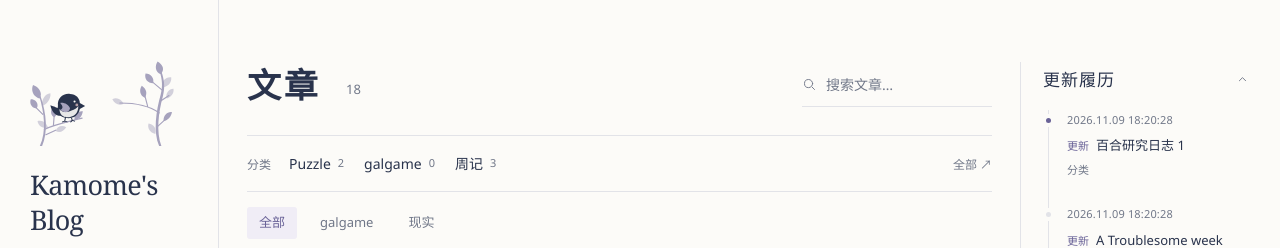
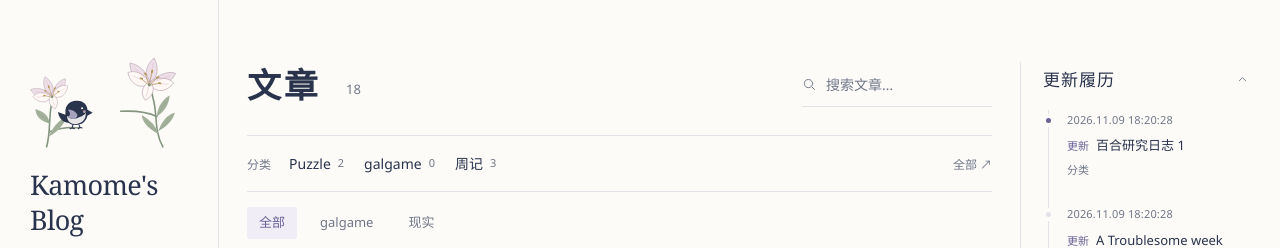
Before and after one commit to ushg8877/ushg8877.github.io, a Jekyll site: the page built from index.html, in a window 1280 px wide. Shown: the top 248 px of the page. Built offline with Jekyll 4.4.1, drawn with Linux system fonts in a browser that asks for light colours.

Commit message:
Replace the header branches with interactive lilies

```diff
--- a/_layouts/default.html
+++ b/_layouts/default.html
@@ -16,7 +16,7 @@
   <link rel="stylesheet" href="{{ '/assets/layout.css' | relative_url }}?v=20261109-sidebar-1">
   <link rel="stylesheet" href="{{ '/assets/article-engagement.css' | relative_url }}?v=20261018-1">
   <link rel="stylesheet" href="{{ '/assets/sealed-content.css' | relative_url }}?v=20261109-secret-images-1">
-  <link rel="stylesheet" href="{{ '/assets/bird-flight.css' | relative_url }}?v=20261015-branches-1">
+  <link rel="stylesheet" href="{{ '/assets/bird-flight.css' | relative_url }}?v=20261109-lilies-1">
   <script>try{const t=localStorage.getItem('theme');if(t==='light'||t==='dark')document.documentElement.dataset.theme=t}catch(e){}</script>
   {% unless page.access_id %}<link rel="stylesheet" href="{{ "/assets/private-reader.css" | relative_url }}?v=20261109-secret-images-1">{% endunless %}
 </head>
@@ -24,19 +24,36 @@
   <a class="skip" href="#main">跳到正文</a>
   <div class="site-shell">
     <header class="site-rail">
-      <div class="identity"><button class="bird-trigger" id="bird-trigger" type="button" data-perch="left" aria-label="让小鸟飞到右边的枝头"><svg class="identity-mark" viewBox="0 0 196 128" aria-hidden="true"><g class="bird-perches" aria-hidden="true">
-  <g class="bird-perch bird-perch-left">
-    <path class="bird-bough" d="M13 121C22 102 19 77 12 54L14 55C22 78 24 103 16 121Z"/>
-    <path class="bird-twig" d="M19 99C31 93 46 90 69 84M17 79 7 69M21 106 34 100M31 94 32 81"/>
-    <path class="bird-leaf" d="M13 58C4 56 1 47 4 40 12 43 17 50 13 58ZM9 71C2 71-1 64 1 59 8 59 12 65 9 71ZM32 83C26 79 27 72 32 68 37 74 37 79 32 83ZM59 86C58 79 64 74 70 75 69 82 65 86 59 86Z"/>
-    <path class="bird-leaf bird-leaf-light" d="M16 68C15 59 20 52 27 51 28 59 22 66 16 68ZM24 97C22 90 16 86 10 88 11 95 17 98 24 97ZM34 101C36 94 43 93 48 96 44 102 39 104 34 101Z"/>
+      <div class="identity"><button class="bird-trigger" id="bird-trigger" type="button" data-perch="left" aria-label="轻触百合，让小鸟飞到右边"><svg class="identity-mark" viewBox="0 0 196 128" aria-hidden="true"><g class="lily-garden" aria-hidden="true">
+  <g class="lily-stalk lily-left">
+    <path class="lily-stem" d="M22 122C27 105 25 85 28 68L28 55M26 102C37 98 49 95 66 97"/>
+    <path class="lily-leaf" d="M26 91C9 87 8 77 7 72 20 76 25 82 26 91ZM25 108C33 91 42 84 49 84 42 96 34 105 25 108Z"/>
+    <path class="lily-leaf-vein" d="M26 91 12 78M25 108 43 89"/>
+    <g transform="translate(28 52) rotate(-18) scale(.78)"><g class="lily-flower">
+  <g class="lily-petals-back"><path d="M0 3C-11-7-9-22-1-31 8-20 10-7 0 3Z"/><path d="M1 3C-15 5-29-4-31-18-16-18-6-10 1 3Z"/><path d="M-1 3C8-11 22-19 31-17 28-4 15 7-1 3Z"/></g>
+  <g class="lily-petals-front"><path d="M1 3C-8-8-23-11-31-5-26 7-12 16 1 3Z"/><path d="M-1 3C8-9 24-10 31-4 24 10 11 15-1 3Z"/><path d="M0 0C-10 8-9 20-1 26 8 19 10 8 0 0Z"/></g>
+  <path class="lily-veins" d="M0 3-1-24M0 3-24-13M0 3 24-12M0 3-24-2M0 3 24-1M0 3-1 20"/>
+  <g class="lily-stamens"><path d="M0 6-8-8M0 6 0-13M0 6 9-7M0 6-12-1M0 6 13 0"/><ellipse cx="-8" cy="-8" rx="2.4" ry="1.2" transform="rotate(30 -8 -8)"/><ellipse cx="0" cy="-13" rx="1.3" ry="2.6"/><ellipse cx="9" cy="-7" rx="2.4" ry="1.2" transform="rotate(-30 9 -7)"/><ellipse cx="-12" cy="-1" rx="2.4" ry="1.2"/><ellipse cx="13" cy="0" rx="2.4" ry="1.2"/></g>
+  <circle class="lily-heart" cx="0" cy="5" r="2"/>
+</g></g>
   </g>
-  <g class="bird-perch bird-perch-right">
-    <path class="bird-bough" d="M171 121C163 102 167 74 173 53 176 42 175 33 172 23L174 22C178 34 179 43 176 55 170 77 167 102 174 121Z"/>
-    <path class="bird-twig" d="M171 77C160 69 143 64 119 64M175 47 162 36M168 96 180 85M172 62 184 54M156 69 152 54"/>
-    <path class="bird-leaf" d="M173 26C166 23 165 15 169 9 176 13 179 20 173 26ZM163 38C156 38 151 32 153 25 160 25 165 31 163 38ZM152 57C146 54 144 47 148 41 154 45 156 51 152 57ZM177 88C176 81 182 75 188 76 187 82 183 87 177 88Z"/>
-    <path class="bird-leaf bird-leaf-light" d="M175 43C174 35 180 29 187 30 188 38 182 43 175 43ZM181 58C179 51 184 45 190 45 191 51 187 56 181 58ZM166 105C159 103 155 97 157 91 164 92 168 98 166 105ZM124 65C121 59 115 56 109 59 112 65 118 68 124 65Z"/>
+  <g class="lily-stalk lily-right">
+    <path class="lily-stem" d="M176 122C164 102 169 77 163 58L159 39M168 82C154 75 140 74 120 75"/>
+    <path class="lily-leaf" d="M168 82C169 66 179 57 185 54 184 67 177 76 168 82ZM170 105C157 99 148 88 148 80 161 88 167 95 170 105ZM170 101C176 84 186 78 192 77 189 88 179 97 170 101Z"/>
+    <path class="lily-leaf-vein" d="M168 82 181 61M170 105 153 87M170 101 187 83"/>
+    <g transform="translate(159 35) rotate(12)"><g class="lily-flower">
+  <g class="lily-petals-back"><path d="M0 3C-11-7-9-22-1-31 8-20 10-7 0 3Z"/><path d="M1 3C-15 5-29-4-31-18-16-18-6-10 1 3Z"/><path d="M-1 3C8-11 22-19 31-17 28-4 15 7-1 3Z"/></g>
+  <g class="lily-petals-front"><path d="M1 3C-8-8-23-11-31-5-26 7-12 16 1 3Z"/><path d="M-1 3C8-9 24-10 31-4 24 10 11 15-1 3Z"/><path d="M0 0C-10 8-9 20-1 26 8 19 10 8 0 0Z"/></g>
+  <path class="lily-veins" d="M0 3-1-24M0 3-24-13M0 3 24-12M0 3-24-2M0 3 24-1M0 3-1 20"/>
+  <g class="lily-stamens"><path d="M0 6-8-8M0 6 0-13M0 6 9-7M0 6-12-1M0 6 13 0"/><ellipse cx="-8" cy="-8" rx="2.4" ry="1.2" transform="rotate(30 -8 -8)"/><ellipse cx="0" cy="-13" rx="1.3" ry="2.6"/><ellipse cx="9" cy="-7" rx="2.4" ry="1.2" transform="rotate(-30 9 -7)"/><ellipse cx="-12" cy="-1" rx="2.4" ry="1.2"/><ellipse cx="13" cy="0" rx="2.4" ry="1.2"/></g>
+  <circle class="lily-heart" cx="0" cy="5" r="2"/>
+</g></g>
   </g>
+</g>
+<g class="lily-drifters" aria-hidden="true">
+  <g transform="translate(147 37)"><path class="lily-drift drift-one" d="M0 0C-5-2-11-1-12 4-6 8 0 6 0 0Z"/></g>
+  <g transform="translate(174 37)"><path class="lily-drift drift-two" d="M0 0C-3-6-8-8-11-5-9 1-3 4 0 0Z"/></g>
+  <g transform="translate(30 55)"><path class="lily-drift drift-three" d="M0 0C-4-3-9-2-10 2-6 7-1 6 0 0Z"/></g>
 </g>
 <g class="bird-traveler"><g class="bird-facing"><g class="bird-figure">
   <path class="bird-tail" d="M-12-16-25-21C-23-12-19-7-11-7Z"/>
@@ -67,7 +84,7 @@
   {% if page.access_id %}{% include access-dialog.html %}{% else %}{% include private-access.html %}{% endif %}
   <script src="{{ '/assets/site.js' | relative_url }}?v=20261019-no-lyrics-1" defer></script>
   <script src="{{ '/assets/layout.js' | relative_url }}?v=20261109-sidebar-1" defer></script>
-  <script src="{{ '/assets/bird-flight.js' | relative_url }}?v=20261015-branches-1" defer></script>
+  <script src="{{ '/assets/bird-flight.js' | relative_url }}?v=20261109-lilies-1" defer></script>
   {% unless page.private_gateway %}
   <script src="{{ '/assets/article-engagement.js' | relative_url }}?v=20261018-1" defer></script>
   {% endunless %}
--- a/assets/bird-flight.css
+++ b/assets/bird-flight.css
@@ -1,42 +1,41 @@
-.bird-trigger{display:block;flex:none;padding:0;border:0;background:none;color:inherit;position:relative;touch-action:manipulation;border-radius:12px;min-width:44px;min-height:44px;cursor:pointer;-webkit-tap-highlight-color:transparent}
-.bird-traveler{transform:translate(52px,88px)}
-.bird-facing{transform:scaleX(1);transition:transform .18s ease-out}
-.bird-trigger[data-perch="right"] .bird-traveler{transform:translate(132px,65px)}
-.bird-trigger[data-perch="right"] .bird-facing{transform:scaleX(-1)}
-.bird-trigger[data-flight="right"] .bird-traveler{animation:bird-to-right 1.25s both}
-.bird-trigger[data-flight="left"] .bird-traveler{animation:bird-to-left 1.25s both}
-.bird-trigger[data-flight] .bird-wing{transform-origin:-6px -21px;animation:bird-wingbeat .25s ease-in-out .1s 4}
-.bird-trigger[data-flight] .bird-leg{animation:bird-tuck-feet 1.25s both}
+.bird-trigger{--lily-stem:#83947f;--lily-leaf:#a3b19b;--lily-vein:#7f937d;--lily-petal:#fff8f4;--lily-back:#eddfe7;--lily-edge:#b8a1b4;--lily-blush:#d8b2c7;--lily-pollen:#b49658;display:block;flex:none;padding:0;border:0;background:none;color:inherit;position:relative;touch-action:manipulation;border-radius:12px;min-width:44px;min-height:44px;cursor:pointer;-webkit-tap-highlight-color:transparent}
+[data-theme="dark"] .bird-trigger{--lily-stem:#859985;--lily-leaf:#a1b39b;--lily-vein:#657c6b;--lily-petal:#eee5ed;--lily-back:#b9a6be;--lily-edge:#beabc5;--lily-blush:#ac8eaf;--lily-pollen:#e1c68c}
+.lily-stem{fill:none;stroke:var(--lily-stem);stroke-width:2.1}.lily-leaf{fill:var(--lily-leaf);stroke:none}.lily-leaf-vein{fill:none;stroke:var(--lily-vein);stroke-width:.7;opacity:.55}
+.lily-petals-back{fill:var(--lily-back);stroke:var(--lily-edge);stroke-width:.75}.lily-petals-front{fill:var(--lily-petal);stroke:var(--lily-edge);stroke-width:.8}
+.lily-veins{fill:none;stroke:var(--lily-blush);stroke-width:.85;opacity:.6}.lily-stamens path{fill:none;stroke:var(--lily-pollen);stroke-width:.8}.lily-stamens ellipse{fill:var(--lily-pollen);stroke:none}.lily-heart{fill:var(--lily-stem);stroke:none}
+.lily-left{transform-origin:24px 122px}.lily-right{transform-origin:175px 122px}.lily-stalk{transform-box:view-box}.lily-flower{transform-box:fill-box;transform-origin:center}
+.lily-drifters{pointer-events:none}.lily-drift{fill:var(--lily-petal);stroke:var(--lily-edge);stroke-width:.6;opacity:0;transform-box:fill-box;transform-origin:center}
+.bird-trigger[data-bloom] .lily-left{animation:lily-sway-left 1.8s ease-in-out both}.bird-trigger[data-bloom] .lily-right{animation:lily-sway-right 1.8s ease-in-out both}
+.bird-trigger[data-bloom] .lily-flower{animation:lily-unfold 1.8s ease-in-out both}
+.bird-trigger[data-bloom] .drift-one{animation:lily-petal-one 2.15s .08s ease-out both}.bird-trigger[data-bloom] .drift-two{animation:lily-petal-two 1.9s .25s ease-out both}.bird-trigger[data-bloom] .drift-three{animation:lily-petal-three 1.75s .3s ease-out both}
+.bird-traveler{transform:translate(62px,97px)}.bird-facing{transform:scaleX(1);transition:transform .18s ease-out}
+.bird-trigger[data-perch="right"] .bird-traveler{transform:translate(124px,75px)}.bird-trigger[data-perch="right"] .bird-facing{transform:scaleX(-1)}
+.bird-trigger[data-flight="right"] .bird-traveler{animation:bird-to-right 1.35s both}.bird-trigger[data-flight="left"] .bird-traveler{animation:bird-to-left 1.35s both}
+.bird-trigger[data-flight] .bird-wing{transform-origin:-6px -21px;animation:bird-wingbeat .25s ease-in-out .1s 4}.bird-trigger[data-flight] .bird-leg{animation:bird-tuck-feet 1.35s both}
+@keyframes lily-sway-left{0%,100%{transform:rotate(0)}20%{transform:rotate(-4deg)}48%{transform:rotate(2.5deg)}72%{transform:rotate(-1deg)}}
+@keyframes lily-sway-right{0%,100%{transform:rotate(0)}25%{transform:rotate(3.5deg)}52%{transform:rotate(-2deg)}76%{transform:rotate(.8deg)}}
+@keyframes lily-unfold{0%,100%{transform:scale(1)}32%{transform:scale(1.07)}68%{transform:scale(.99)}}
+@keyframes lily-petal-one{0%{opacity:0;transform:translate(0,0) rotate(0)}12%{opacity:.9}55%{opacity:.7;transform:translate(-15px,20px) rotate(90deg)}100%{opacity:0;transform:translate(-29px,55px) rotate(170deg)}}
+@keyframes lily-petal-two{0%{opacity:0;transform:translate(0,0) rotate(0)}15%{opacity:.8}55%{opacity:.65;transform:translate(7px,24px) rotate(-70deg)}100%{opacity:0;transform:translate(-3px,63px) rotate(-150deg)}}
+@keyframes lily-petal-three{0%{opacity:0;transform:translate(0,0) rotate(0)}15%{opacity:.8}55%{opacity:.6;transform:translate(13px,18px) rotate(-65deg)}100%{opacity:0;transform:translate(22px,48px) rotate(-140deg)}}
 @keyframes bird-to-right{
-  0%{transform:translate(52px,88px);animation-timing-function:ease-in}
-  12%{transform:translate(53px,90px) rotate(5deg);animation-timing-function:ease-out}
-  38%{transform:translate(78px,41px) rotate(-12deg);animation-timing-function:linear}
-  62%{transform:translate(109px,37px) rotate(4deg);animation-timing-function:ease-in}
-  88%{transform:translate(132px,63px) rotate(6deg);animation-timing-function:ease-out}
-  95%{transform:translate(132px,67px) rotate(-2deg);animation-timing-function:ease-out}
-  100%{transform:translate(132px,65px)}
+  0%{transform:translate(62px,97px);animation-timing-function:ease-in}
+  12%{transform:translate(63px,99px) rotate(5deg);animation-timing-function:ease-out}
+  38%{transform:translate(81px,49px) rotate(-12deg);animation-timing-function:linear}
+  62%{transform:translate(106px,43px) rotate(4deg);animation-timing-function:ease-in}
+  88%{transform:translate(124px,72px) rotate(6deg);animation-timing-function:ease-out}
+  95%{transform:translate(124px,77px) rotate(-2deg);animation-timing-function:ease-out}
+  100%{transform:translate(124px,75px)}
 }
 @keyframes bird-to-left{
-  0%{transform:translate(132px,65px);animation-timing-function:ease-in}
-  12%{transform:translate(131px,67px) rotate(-5deg);animation-timing-function:ease-out}
-  38%{transform:translate(108px,36px) rotate(10deg);animation-timing-function:linear}
-  62%{transform:translate(77px,46px) rotate(-5deg);animation-timing-function:ease-in}
-  88%{transform:translate(52px,85px) rotate(-6deg);animation-timing-function:ease-out}
-  95%{transform:translate(52px,90px) rotate(2deg);animation-timing-function:ease-out}
-  100%{transform:translate(52px,88px)}
+  0%{transform:translate(124px,75px);animation-timing-function:ease-in}
+  12%{transform:translate(123px,77px) rotate(-5deg);animation-timing-function:ease-out}
+  38%{transform:translate(106px,43px) rotate(10deg);animation-timing-function:linear}
+  62%{transform:translate(81px,49px) rotate(-5deg);animation-timing-function:ease-in}
+  88%{transform:translate(62px,94px) rotate(-6deg);animation-timing-function:ease-out}
+  95%{transform:translate(62px,99px) rotate(2deg);animation-timing-function:ease-out}
+  100%{transform:translate(62px,97px)}
 }
-@keyframes bird-wingbeat{
-  0%,100%{transform:rotate(0) scale(1)}
-  42%{transform:rotate(95deg) scale(1.55,.85)}
-  75%{transform:rotate(-18deg) scale(.85,.65)}
-}
-@keyframes bird-tuck-feet{
-  0%,100%{opacity:1;transform:translateY(0)}
-  25%,75%{opacity:.2;transform:translateY(-3px)}
-}
-@media(prefers-reduced-motion:reduce){
-  .bird-facing{transition:none}
-  .bird-trigger[data-flight] .bird-traveler,
-  .bird-trigger[data-flight] .bird-wing,
-  .bird-trigger[data-flight] .bird-leg{animation:none}
-}
+@keyframes bird-wingbeat{0%,100%{transform:rotate(0) scale(1)}42%{transform:rotate(95deg) scale(1.55,.85)}75%{transform:rotate(-18deg) scale(.85,.65)}}
+@keyframes bird-tuck-feet{0%,100%{opacity:1;transform:translateY(0)}25%,75%{opacity:.2;transform:translateY(-3px)}}
+@media(prefers-reduced-motion:reduce){.bird-facing{transition:none}.bird-trigger[data-flight] .bird-traveler,.bird-trigger[data-flight] .bird-wing,.bird-trigger[data-flight] .bird-leg,.bird-trigger[data-bloom] .lily-stalk,.bird-trigger[data-bloom] .lily-flower,.bird-trigger[data-bloom] .lily-drift{animation:none}.lily-drift{display:none}}
--- a/assets/bird-flight.js
+++ b/assets/bird-flight.js
@@ -6,33 +6,47 @@
   const motion = window.matchMedia('(prefers-reduced-motion: reduce)');
   let destination = null;
   let landingTimer;
+  let bloomTimer;
 
   function land() {
     clearTimeout(landingTimer);
     if (!destination) return;
     bird.dataset.perch = destination;
     bird.setAttribute('aria-label', destination === 'left'
-      ? '让小鸟飞到右边的枝头' : '让小鸟飞到左边的枝头');
+      ? '轻触百合，让小鸟飞到右边' : '轻触百合，让小鸟飞到左边');
     destination = null;
     delete bird.dataset.flight;
+  }
+
+  function rest() {
+    land();
+    clearTimeout(bloomTimer);
+    delete bird.dataset.bloom;
   }
 
   bird.addEventListener('click', () => {
     if (destination) return;
     destination = bird.dataset.perch === 'left' ? 'right' : 'left';
     if (motion.matches || document.hidden) {
-      land();
+      rest();
       return;
     }
+    clearTimeout(bloomTimer);
+    delete bird.dataset.bloom;
+    // Restart only this small SVG's flourish, without creating particle nodes.
+    void bird.offsetWidth;
+    bird.dataset.bloom = '';
     bird.dataset.flight = destination;
-    landingTimer = window.setTimeout(land, 1550);
+    landingTimer = window.setTimeout(land, 1650);
+    bloomTimer = window.setTimeout(() => { delete bird.dataset.bloom; }, 2300);
   });
   bird.addEventListener('animationend', event => {
     if (event.target === traveler &&
         (event.animationName === 'bird-to-right' || event.animationName === 'bird-to-left')) land();
   });
   document.addEventListener('visibilitychange', () => {
-    if (document.hidden) land();
+    if (document.hidden) rest();
   });
-  motion.addEventListener('change', land);
+  window.addEventListener('pagehide', rest);
+  motion.addEventListener('change', rest);
 })();
```
